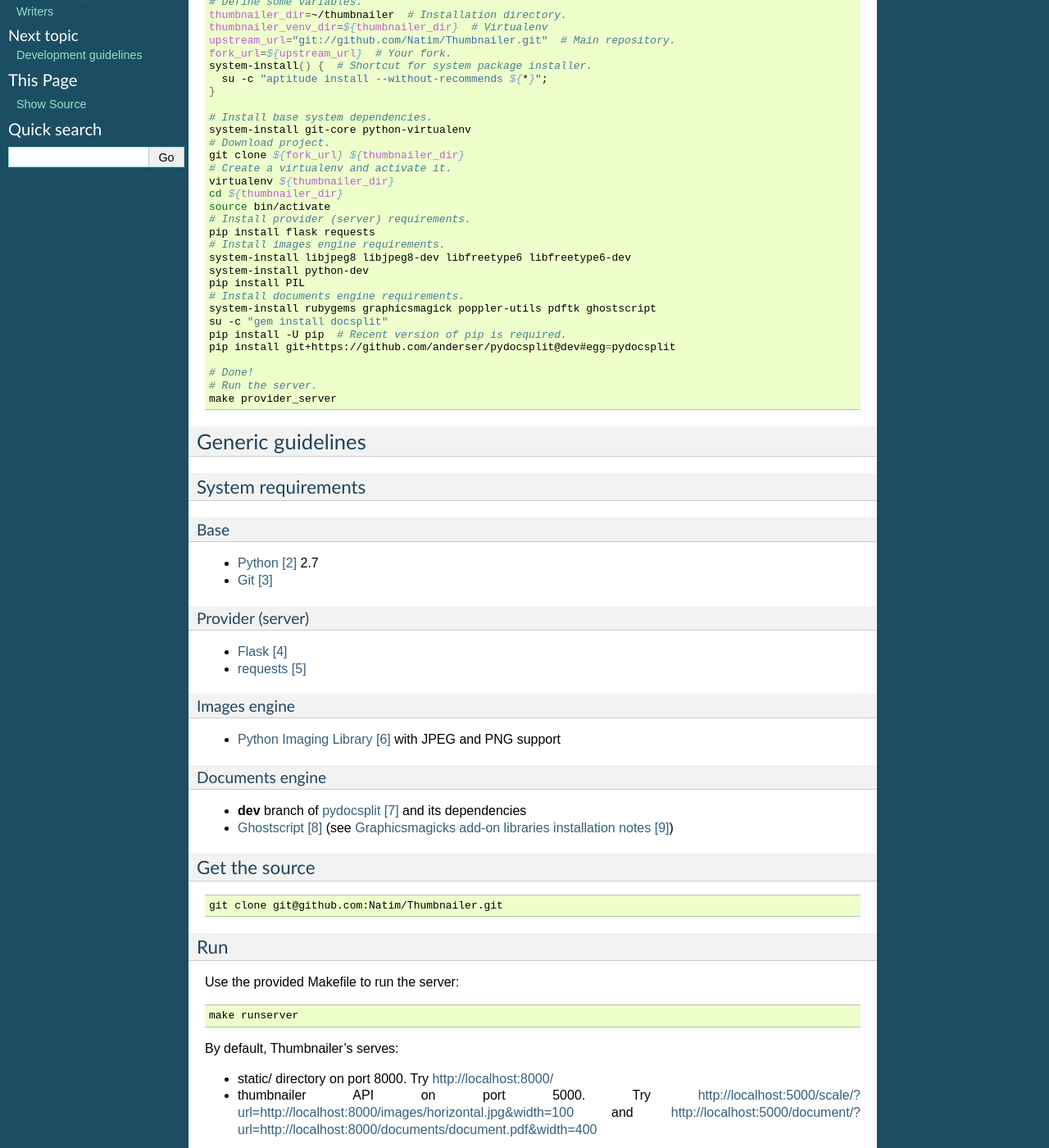
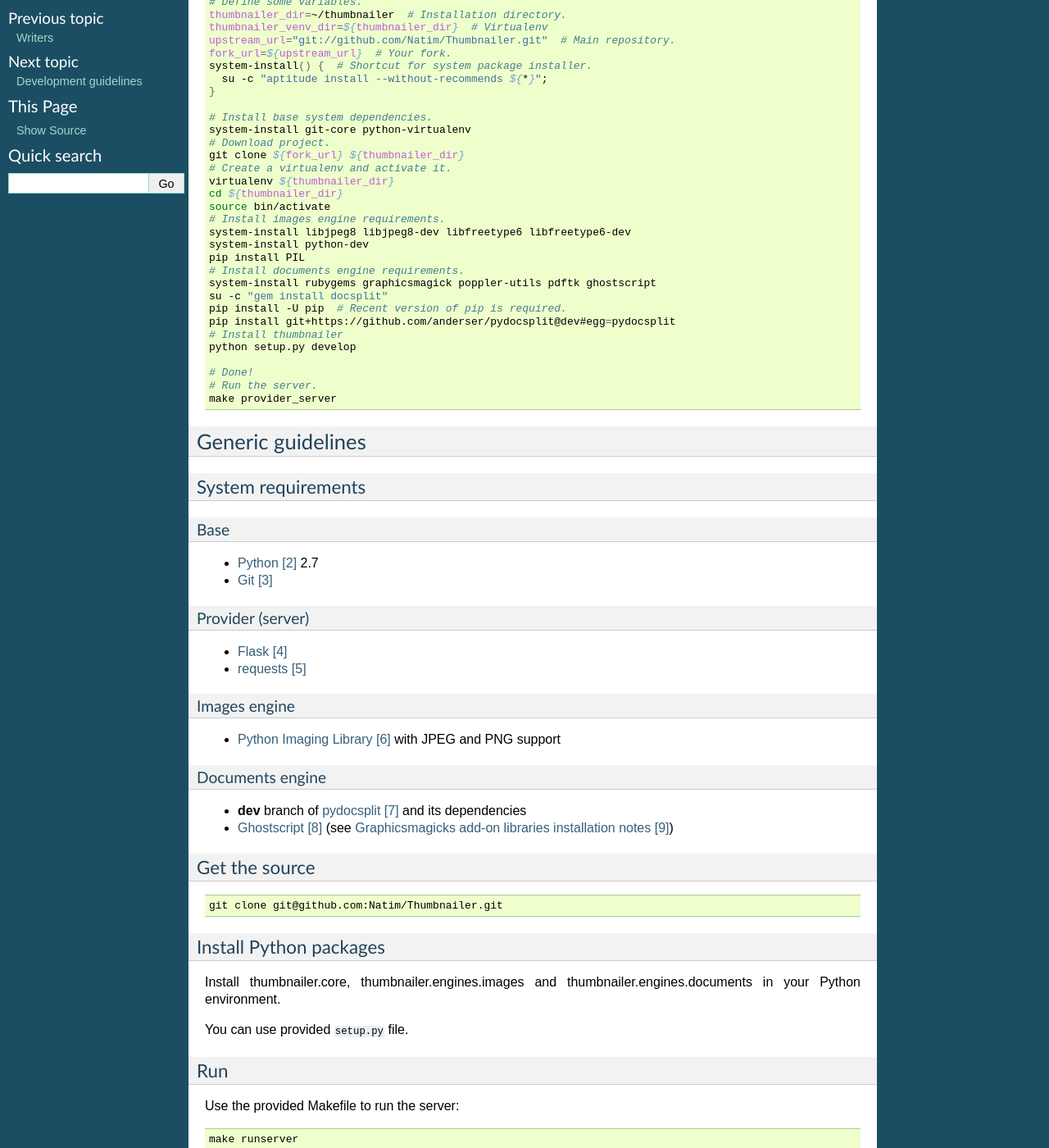
Before and after one commit to Natim/Thumbnailer, a Sphinx documentation site: the page built from docs/INSTALL.txt, in a window 1280 px wide and 1400 px high, scrolled down 345 px. Shown: the whole window at 82% size. Built offline with Sphinx 7.4.7, drawn with Linux system fonts in a browser that asks for light colours; some of the changed text lies outside the part shown.

Commit message:
Refs #6 - Updated INSTALL documentation.

```diff
--- a/docs/INSTALL.txt
+++ b/docs/INSTALL.txt
@@ -36,8 +36,6 @@
   virtualenv ${thumbnailer_dir}
   cd ${thumbnailer_dir}
   source bin/activate
-  # Install provider (server) requirements.
-  pip install flask requests
   # Install images engine requirements.
   system-install libjpeg8 libjpeg8-dev libfreetype6 libfreetype6-dev
   system-install python-dev
@@ -47,6 +45,8 @@
   su -c "gem install docsplit"
   pip install -U pip  # Recent version of pip is required.
   pip install git+https://github.com/anderser/pydocsplit@dev#egg=pydocsplit
+  # Install thumbnailer
+  python setup.py develop
 
   # Done!
   # Run the server.
@@ -89,6 +89,14 @@
 
  git clone git@github.com:Natim/Thumbnailer.git
 
+Install Python packages
+=======================
+
+Install thumbnailer.core, thumbnailer.engines.images and
+thumbnailer.engines.documents in your Python environment.
+
+You can use provided ``setup.py`` file.
+
 Run
 ===
 
```
